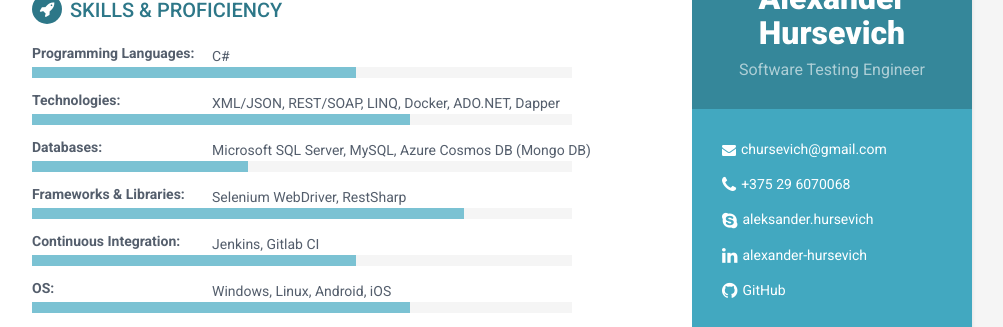
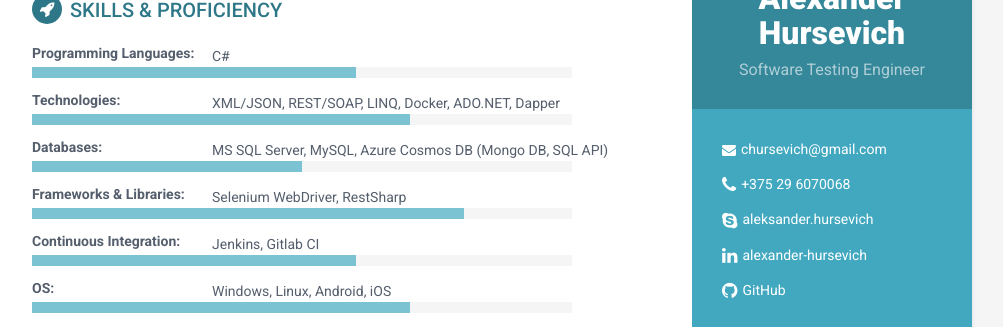
Before and after one commit to alexhurs/alexhurs.github.io, a Jekyll site: the page built from index.html, in a window 1280 px wide, cut to the strip 194-521 px from the top of the page. Shown: the whole strip, without its empty margins (168-1171 px from the left). Built offline with Jekyll 4.4.1, drawn with Linux system fonts in a browser that asks for light colours.

Commit message:
Update skills.yml

```diff
--- a/_data/skills.yml
+++ b/_data/skills.yml
@@ -8,8 +8,8 @@
   level: 70%
 - skill:
   category: Databases
-  name: Microsoft SQL Server, MySQL, Azure Cosmos DB (Mongo DB)
-  level: 40%
+  name: MS SQL Server, MySQL, Azure Cosmos DB (Mongo DB, SQL API)
+  level: 50%
 - skill:
   category: Frameworks & Libraries
   name: Selenium WebDriver, RestSharp
```
